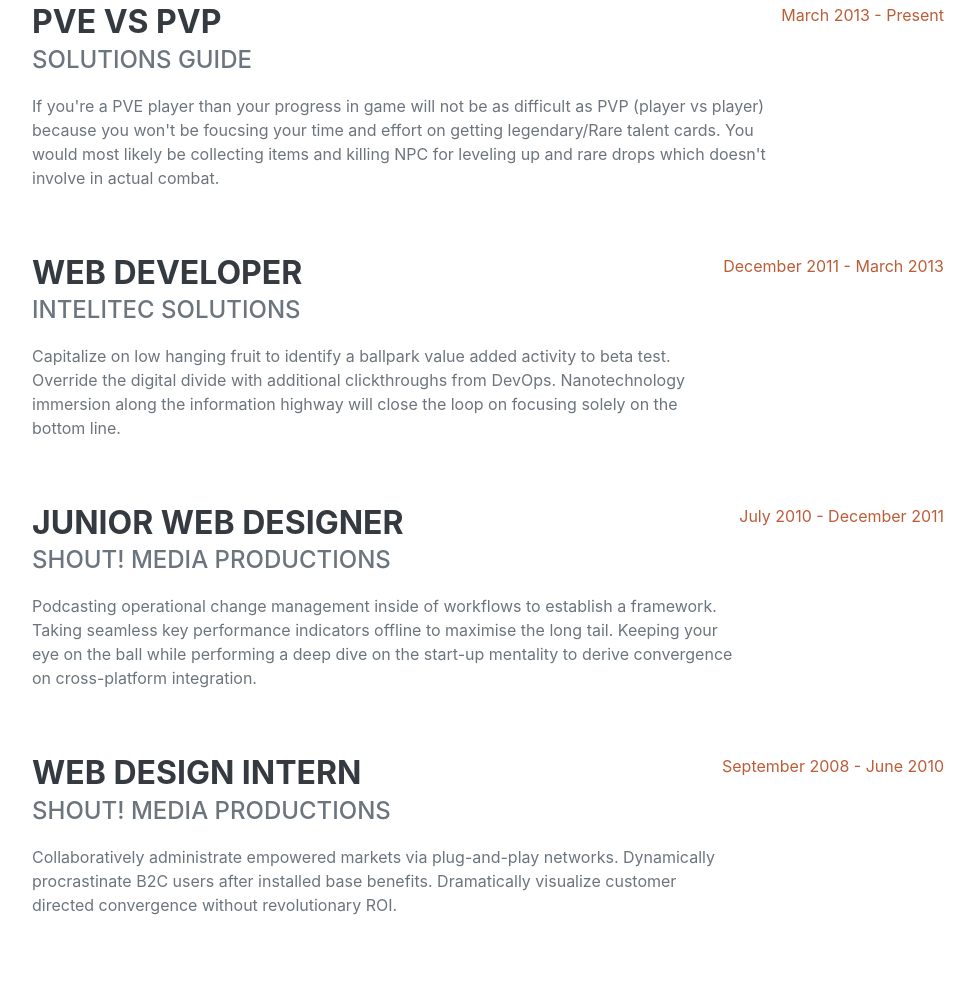
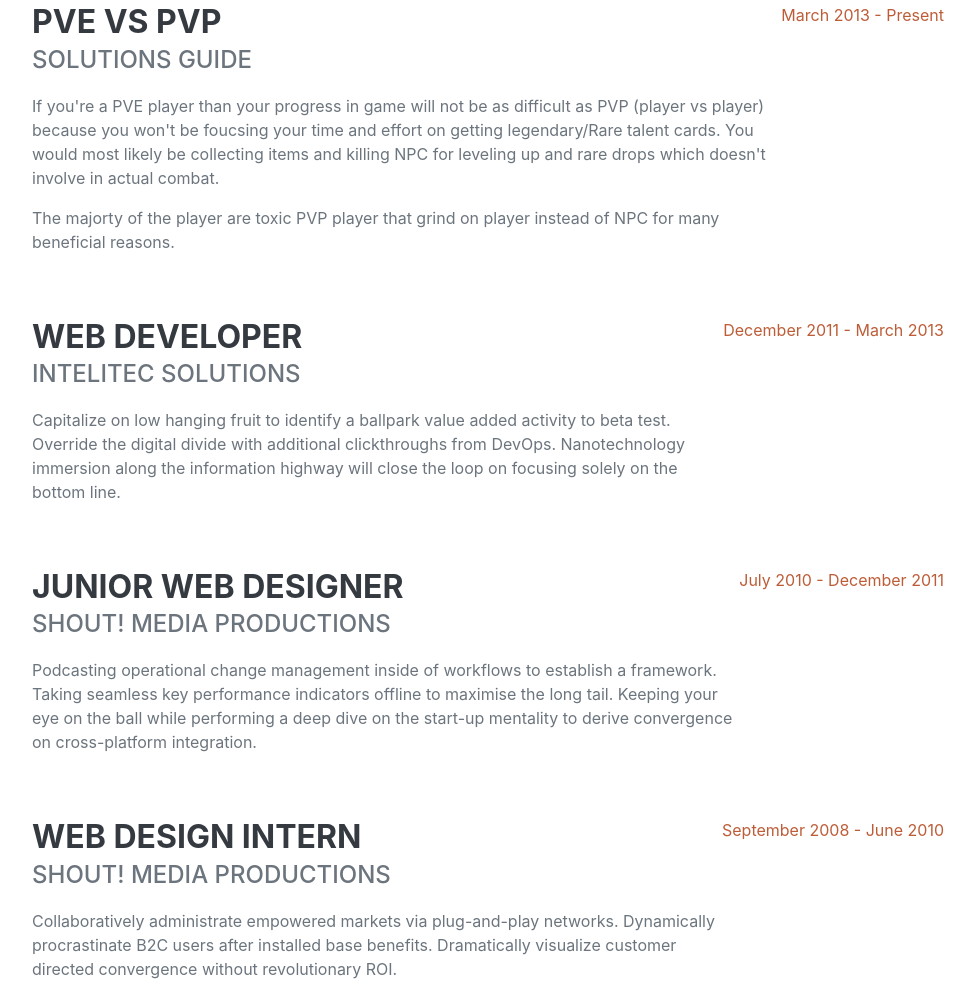
Before and after one commit to Darkness-Skill/Darkness-Skill.github.io, a plain HTML site: page index.html in a window 1280 px wide. Shown: the part 993-1996 px from the top of the page, without its empty margins (288-1263 px from the left). Drawn offline with nearby package versions, Linux system fonts and the light colour scheme; a web font is replaced by a local one.

Commit message:
Update index.html

```diff
--- a/index.html
+++ b/index.html
@@ -67,7 +67,8 @@
                             <h3 class="mb-0">PVE VS PVP</h3>
                             <div class="subheading mb-3">Solutions Guide</div>
                             <p>If you're a PVE player than your progress in game will not be as difficult as PVP (player vs player) because you won't be foucsing your time and effort on getting legendary/Rare talent cards. You would most likely be collecting items and killing NPC for leveling up and rare drops which doesn't involve in actual combat.</p>
-                        </div>
+                       	    <p>The majorty of the player are toxic PVP player that grind on player instead of NPC for many beneficial reasons. </p>
+			    </div>
                         <div class="flex-shrink-0"><span class="text-primary">March 2013 - Present</span></div>
                     </div>
                     <div class="d-flex flex-column flex-md-row justify-content-between mb-5">
```
